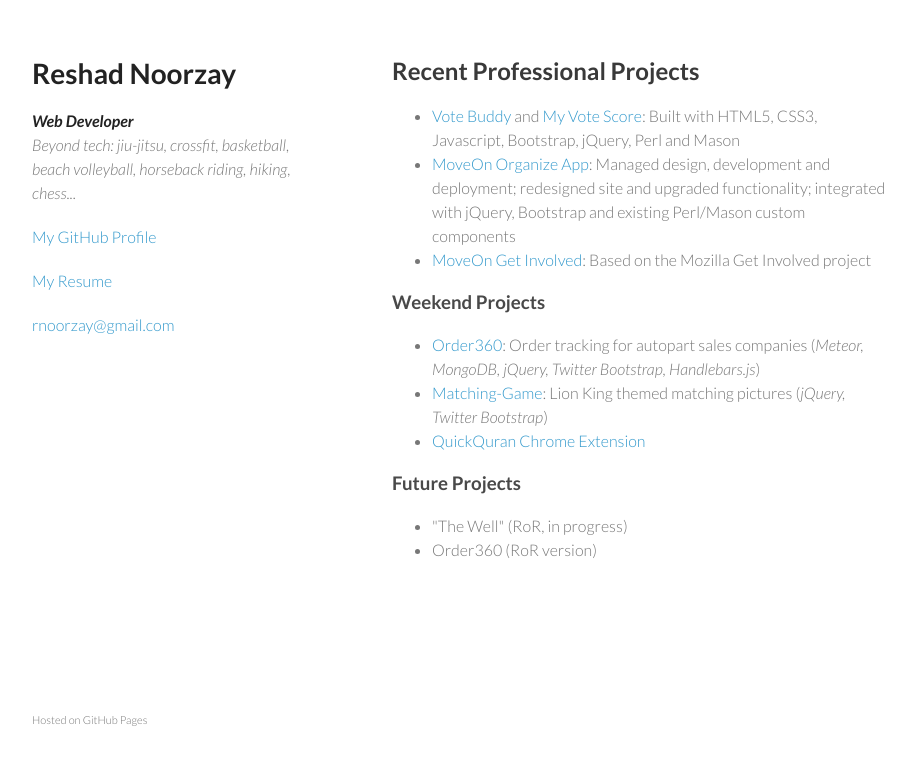
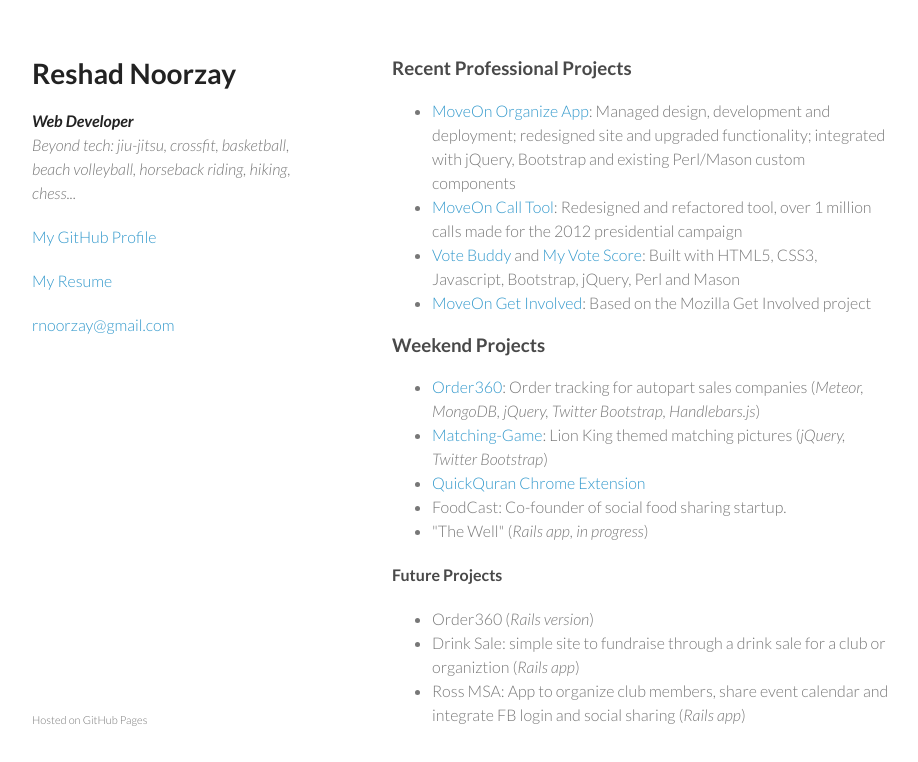
Before and after one commit to reshadn/reshadn.github.com, a plain HTML site: page index.html in a window 1280 px wide. Shown: the whole page, without its empty margins (178-1096 px from the left). Drawn offline with Linux system fonts and the light colour scheme; files that its build step writes are made by us from their sources; files whose address does not match are found by name.

Commit message:
renamed folders

```diff
--- a/index.html
+++ b/index.html
@@ -6,7 +6,6 @@
 <title>Reshad Noorzay by reshadn</title>
 
 <link rel="stylesheet" href="stylesheets/styles.css">
-    <link rel="stylesheet" href="stylesheets/pygment_trac.css">
 <meta name="viewport" content="width=device-width, initial-scale=1, user-scalable=no">
 <!--[if lt IE 9]>
 <script src="//html5shiv.googlecode.com/svn/trunk/html5.js"></script>
@@ -22,10 +21,11 @@
 <p class="view"><a href="mailto:rnoorzay@gmail.com">rnoorzay@gmail.com</a></p>
 </header>
 <section>
-      <h2>Recent Professional Projects</h2>
+<h3>Recent Professional Projects</h3>
 <ul>
+<li><a href="http://moveon.org/organize" target="_blank">MoveOn Organize App</a>: Managed design, development and deployment; redesigned site and upgraded functionality; integrated with jQuery, Bootstrap and existing Perl/Mason custom components</li>
+<li><a href="http://pol.moveon.org/2012calls/getstarted.html" target="_blank">MoveOn Call Tool</a>: Redesigned and refactored tool, over 1 million calls made for the 2012 presidential campaign</li>
 <li><a href="http://votebuddy.org" target="_blank">Vote Buddy</a> and <a href="http://myvotescore.org" target="_blank">My Vote Score</a>: Built with HTML5, CSS3, Javascript, Bootstrap, jQuery, Perl and Mason</li>
-        <li><a href="http://moveon.org/organize" target="_blank">MoveOn Organize App</a>: Managed design, development and deployment; redesigned site and upgraded functionality; integrated with jQuery, Bootstrap and existing Perl/Mason custom components</li>
 <li><a href="http://www.moveon.org/get-involved/" target="_blank">MoveOn Get Involved</a>: Based on the Mozilla Get Involved project</li>
 </ul>
 <h3>Weekend Projects</h3>
@@ -33,11 +33,14 @@
 <li><a href="http://order360example.meteor.com" target="_blank">Order360</a>: Order tracking for autopart sales companies (<em>Meteor, MongoDB, jQuery, Twitter Bootstrap, Handlebars.js</em>)</li>
 <li><a href="http://reshadn.github.com/matching-game" target="_blank">Matching-Game</a>: Lion King themed matching pictures (<em>jQuery, Twitter Bootstrap</em>)</li>
 <li><a href="https://chrome.google.com/webstore/detail/quick-quran/fdbennihdlknligjbmnimidhimbnhkoj" target="_blank">QuickQuran Chrome Extension</a></li>
+<li>FoodCast: Co-founder of social food sharing startup.</li>
+<li>"The Well" (<em>Rails app, in progress</em>)</li>
 </ul>
-<h3>Future Projects</h3>
+<h4>Future Projects</h4>
 <ul>
-  <li>"The Well" (RoR, in progress)</li>
-  <li>Order360 (RoR version)</li>
+<li>Order360 (<em>Rails version</em>)</li>
+<li>Drink Sale: simple site to fundraise through a drink sale for a club or organiztion (<em>Rails app</em>)</li>
+<li>Ross MSA: App to organize club members, share event calendar and integrate FB login and social sharing (<em>Rails app</em>)</li>
 </ul>
 </section>
 <footer>
@@ -45,6 +48,5 @@
 </footer>
 </div>
 <script src="javascripts/scale.fix.js"></script>
-
 </body>
 </html>
```
Also changed, not shown: css/pygment_trac.css (renamed from stylesheets/pygment_trac.css), css/styles.css (renamed from stylesheets/styles.css), js/scale.fix.js (renamed from javascripts/scale.fix.js). Lines whose indentation alone changed are shown as unchanged.
